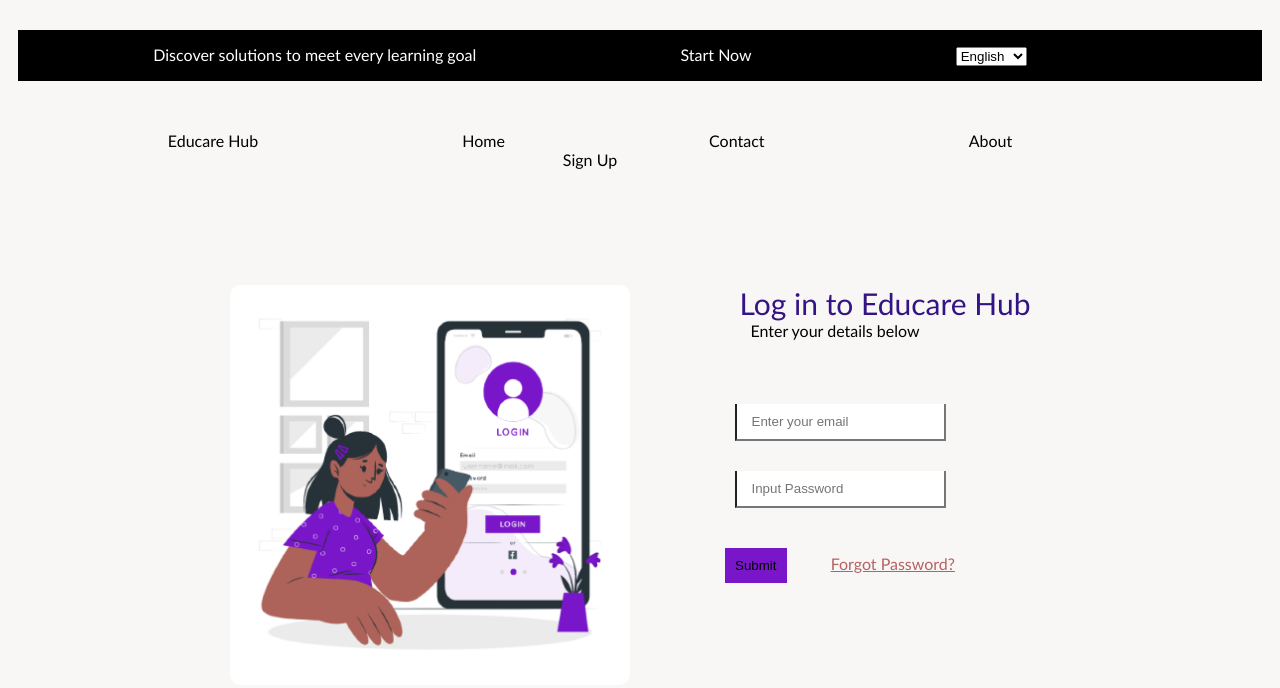
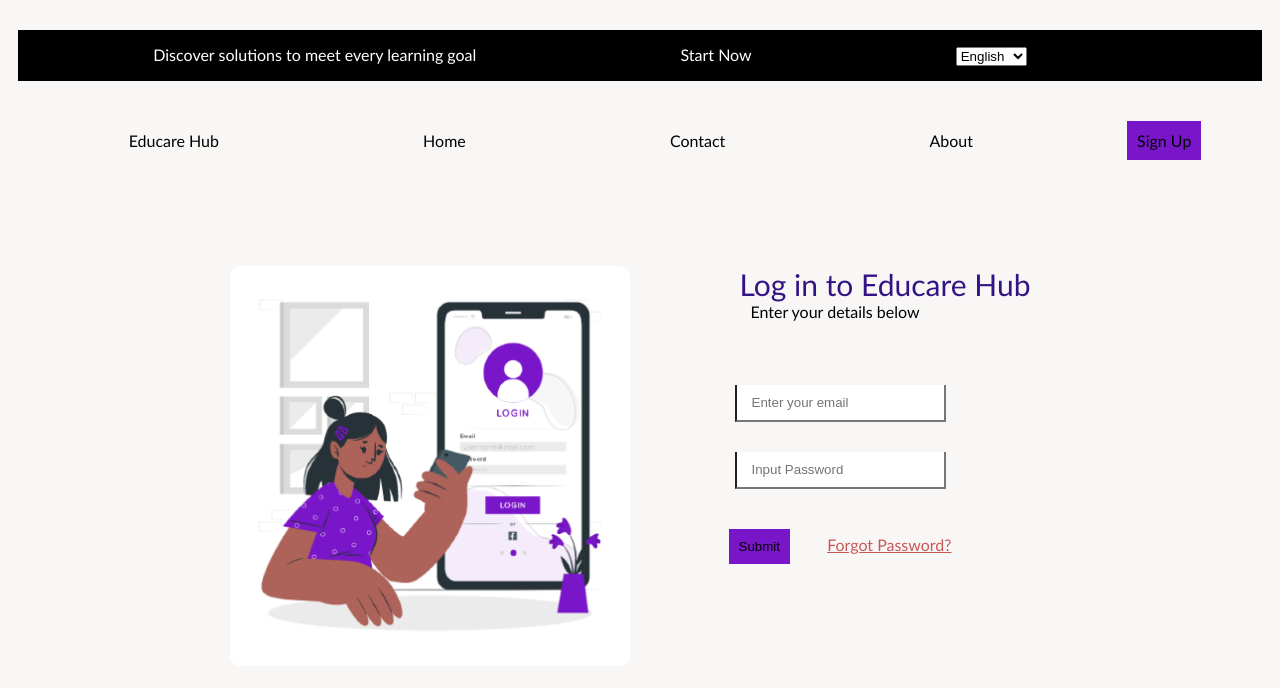
Before and after one commit to Webmasters-tech/WebMasters, a plain HTML site: page Educare Hub-WWM/educare.html in a window 1280 px wide. Drawn offline with Linux system fonts and the light colour scheme.

Commit message:
Added colors to the sign up

```diff
--- a/Educare Hub-WWM/educare.css
+++ b/Educare Hub-WWM/educare.css
@@ -27,6 +27,10 @@ body {
 .navbar-1 {
   margin-top: 50px;
   margin-bottom: 100px;
+}
+.navbar-sign {
+  background-color: #7a16c9;
+  padding: 10px;
 }
 img {
   float: left;
@@ -66,14 +70,14 @@ form {
   padding: 10px 15px;
 }
 .submit {
-  margin-right: 40px;
+  margin-right: 33px;
   padding: 10px;
   background-color: #7a16c9;
 
   border: none;
 }
 .forgot-password {
-  color: #b46262;
+  color: #ca5757;
 }
 a {
   color: white;
--- a/Educare Hub-WWM/educare.html
+++ b/Educare Hub-WWM/educare.html
@@ -34,7 +34,7 @@
         <span class="navbar">Home</span>
         <span class="navbar">Contact</span>
         <span class="navbar">About</span>
-        <span class="navbar">Sign Up</span>
+        <span class="navbar-sign">Sign Up</span>
       </div>
       <p style="display: inline-block">
         <img
```
